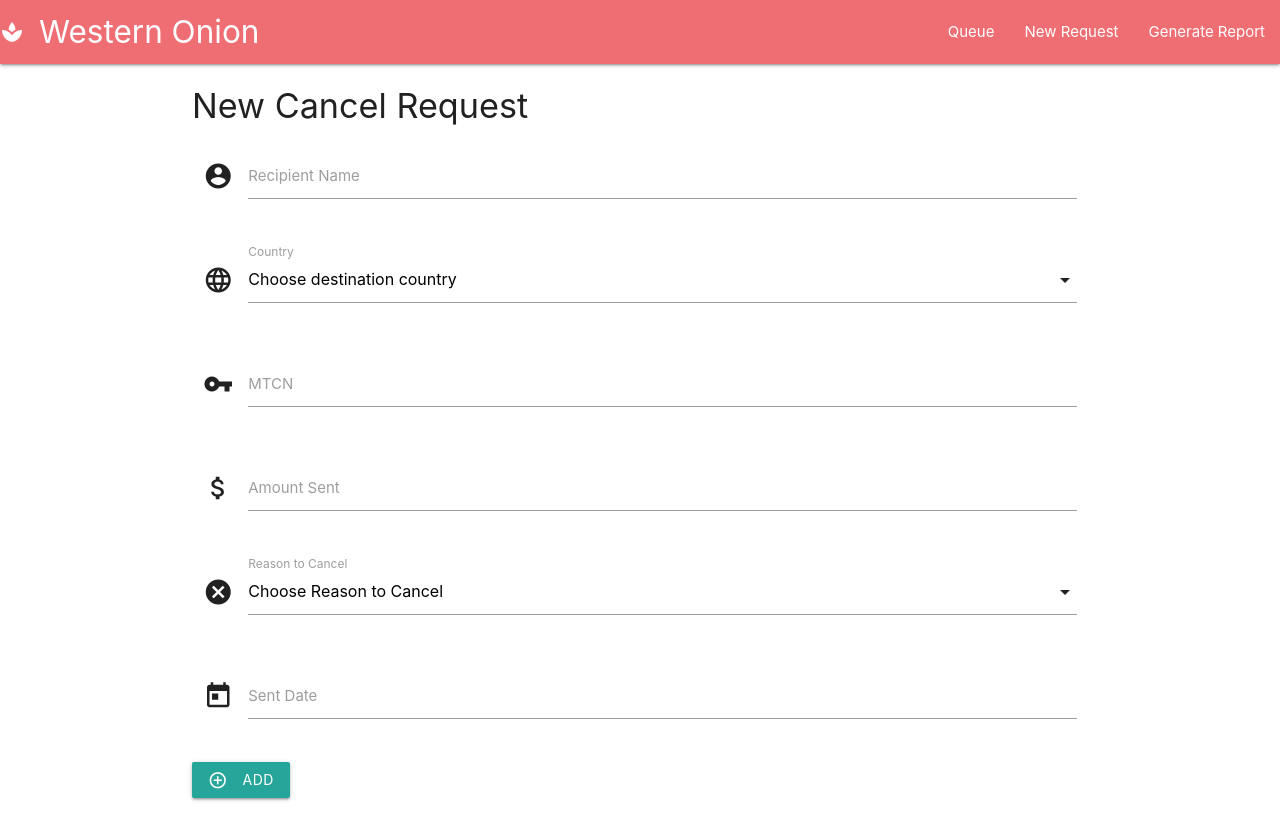
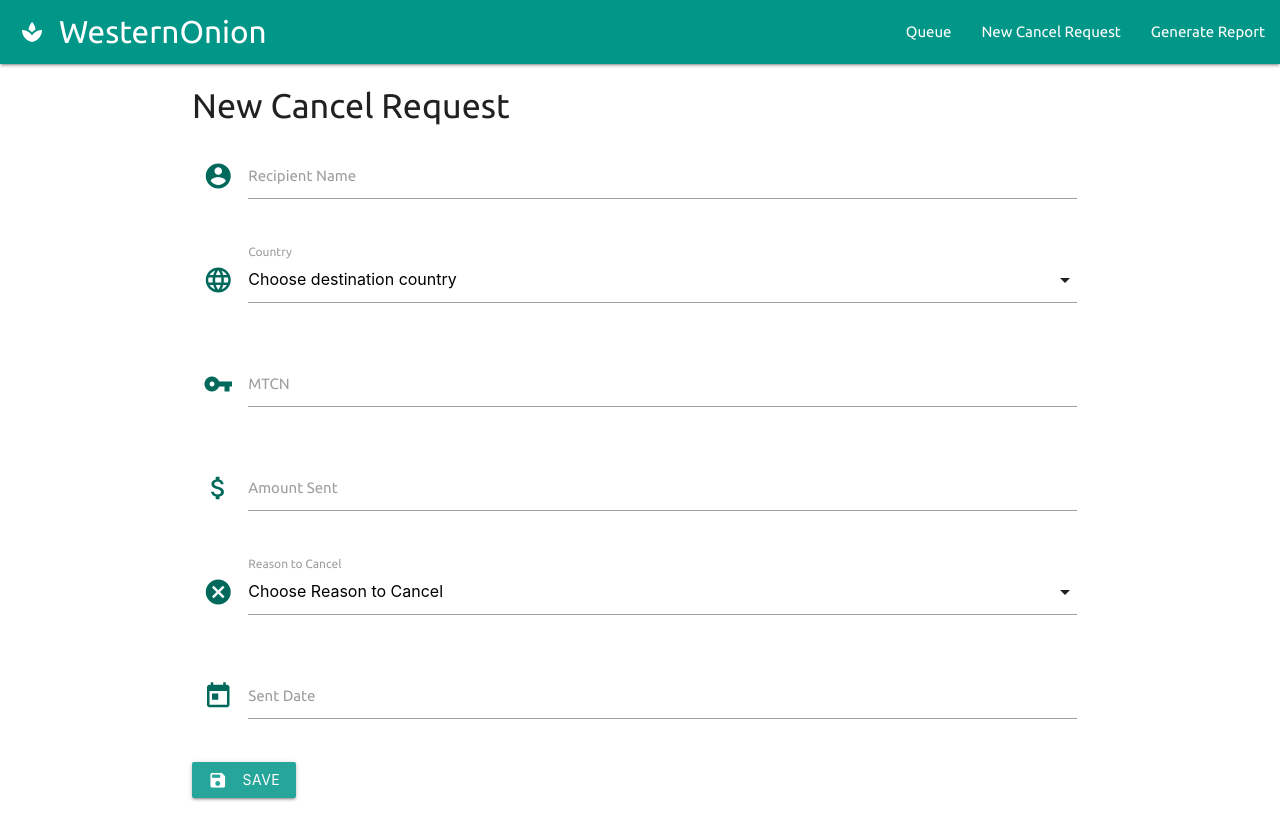
Before and after one commit to jordy-silva/ci-western_onion-msp, a Flask app: page /new_request in a window 1280 px wide. Run offline with Flask 2, Linux system fonts and the light colour scheme; some libraries are stand-ins or nearby versions.

Commit message:
Add CSS styling

```diff
--- /dev/null
+++ b/static/css/style.css
@@ -0,0 +1,31 @@
+@import url('https://fonts.googleapis.com/css?family=Ubuntu:400,500&display=swap');
+
+/* ---------------------------------------------------
+    GLOBAL
+----------------------------------------------------- */
+body {
+    font-family: 'Ubuntu', sans-serif;
+}
+
+.mtcn-collap {
+    padding: 0.5rem;
+    margin: 0;
+}
+
+.mtcn-detail-collap {
+    padding: 1rem;
+}
+
+.mtcn-btn {
+    padding-left: 10px;
+}
+
+/* ---------------------------------------------------
+    Media Queries
+----------------------------------------------------- */
+
+@media(min-width: 993px) {
+    .logo-custom {
+        padding-left: 20px !important;
+    }
+}
--- a/templates/base.html
+++ b/templates/base.html
@@ -9,25 +9,27 @@
     <link href="https://fonts.googleapis.com/icon?family=Material+Icons" rel="stylesheet">
     <!-- Materialize Compiled and minified CSS -->
     <link rel="stylesheet" href="https://cdnjs.cloudflare.com/ajax/libs/materialize/1.0.0/css/materialize.min.css">
-    <title>Western Onion</title>
+    <!-- Custom CSS -->
+    <link rel="stylesheet" href="{{url_for('static', filename='css/style.css')}}" type="text/css" />
+    <title>WesternOnion</title>
 </head>
 
 <body>
     <nav>
-        <div class="nav-wrapper">
-            <a href="#!" class="brand-logo"><i class="material-icons">spa</i>Western Onion</a>
+        <div class="nav-wrapper teal">
+            <a href="#!" class="brand-logo logo-custom"><i class="material-icons">spa</i>WesternOnion</a>
             <a href="#" data-target="mobile-demo" class="sidenav-trigger"><i class="material-icons">menu</i></a>
             <ul class="right hide-on-med-and-down">
                 <li><a href="{{url_for('show_all')}}">Queue</a></li>
-                <li><a href="{{url_for('new_request')}}">New Request</a></li>
+                <li><a href="{{url_for('new_request')}}">New Cancel Request</a></li>
                 <li><a href="#">Generate Report</a></li>
             </ul>
         </div>
     </nav>
 
-    <ul class="sidenav" id="mobile-demo">
+    <ul class="sidenav teal lighten-4" id="mobile-demo">
         <li><a href="{{url_for('show_all')}}">Queue</a></li>
-        <li><a href="{{url_for('new_request')}}">New Request</a></li>
+        <li><a href="{{url_for('new_request')}}">New Cancel Request</a></li>
         <li><a href="#">Generate Report</a></li>
     </ul>
 
--- a/templates/payout.html
+++ b/templates/payout.html
@@ -12,7 +12,7 @@
         {% endif %}
         <div class="row">
             <div class="input-field col s12">
-                <i class="material-icons prefix">account_circle</i>
+                <i class="material-icons prefix teal-text text-darken-3">account_circle</i>
                 {% if action == "add" %}
                 <input id="recipient_name" name="recipient_name" type="text" value="{{customer.recipient_name}}" disabled required>
                 {% elif action == "edit" %}
@@ -26,7 +26,7 @@
 
         <div class="row">
             <div class="input-field col s12">
-                <i class="material-icons prefix">language</i>
+                <i class="material-icons prefix teal-text text-darken-3">language</i>
                 {% if action == "add" %}
                 <input id="country" name="country" type="text" value="{{customer.country}}" disabled required>
                 {% else %}
@@ -46,7 +46,7 @@
 
         <div class="row">
             <div class="input-field col s12">
-                <i class="material-icons prefix">vpn_key</i>
+                <i class="material-icons prefix teal-text text-darken-3">vpn_key</i>
                 {% if action == "edit" %}
                 <input id="mtcn" name="mtcn" type="text" value="{{payout.mtcn}}" required>
                 {% else %}
@@ -58,7 +58,7 @@
 
         <div class="row">
             <div class="input-field col s12">
-                <i class="material-icons prefix">attach_money</i>
+                <i class="material-icons prefix teal-text text-darken-3">attach_money</i>
                 {% if action == "edit" %}
                 <input id="amount_sent" name="amount_sent" type="text" value="{{payout.amount_sent}}" required>
                 {% else %}
@@ -70,7 +70,7 @@
 
         <div class="row">
             <div class="input-field col s12">
-                <i class="material-icons prefix">cancel</i>
+                <i class="material-icons prefix teal-text text-darken-3">cancel</i>
                 <select id="reason_to_cancel" name="reason_to_cancel" required>
                     <option value="" disabled selected>Choose Reason to Cancel</option>
                     <option value="1">Incorrect Name</option>
@@ -81,7 +81,7 @@
 
         <div class="row">
             <div class="input-field col s12">
-                <i class="material-icons prefix">today</i>
+                <i class="material-icons prefix teal-text text-darken-3">today</i>
                 {% if action == "edit" %}
                 <input id="sent_date" name="sent_date" type="text" class="datepicker" value="{{payout.sent_date}}" required>
                 {% else %}
@@ -92,8 +92,8 @@
         </div>
 
         <div class="row">
-            <button class="btn waves-effect waves-light" type="submit">Add
-                <i class="material-icons left">add_circle_outline</i>
+            <button class="btn waves-effect waves-light" type="submit">Save
+                <i class="material-icons left">save</i>
             </button>
         </div>
     </form>
```
Also changed, not shown: templates/queue.html (+12 -12 lines).
